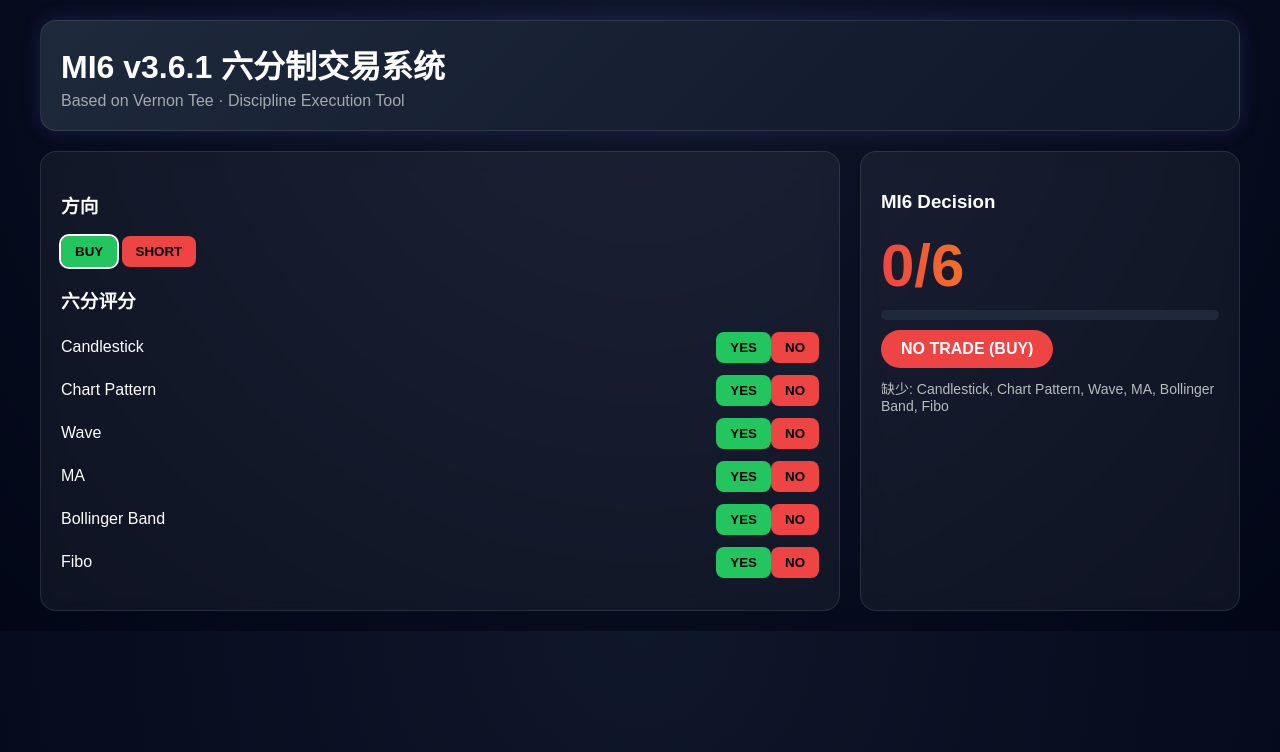
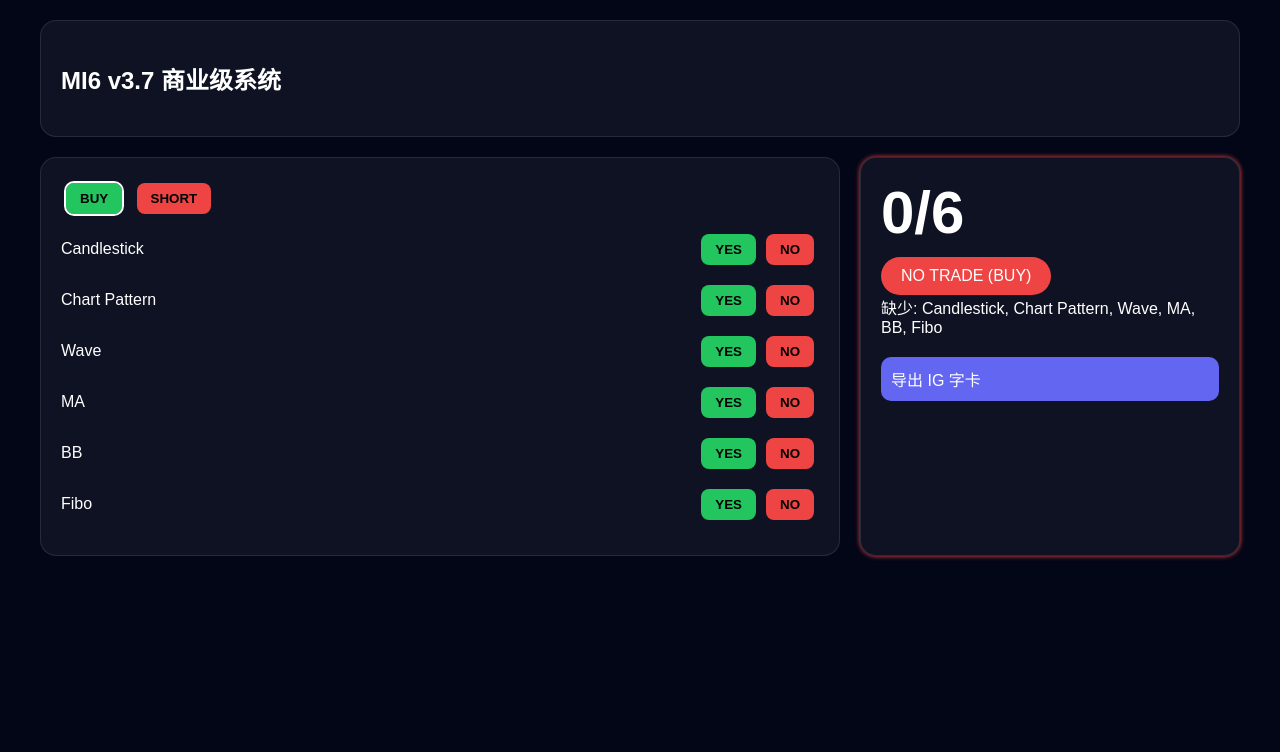
Before and after one commit to DeanfALCON/MI6system, a plain HTML site: page index.html in a window 1280 px wide. Drawn offline with Linux system fonts and the light colour scheme.

Commit message:
Update index.html

```diff
--- a/index.html
+++ b/index.html
@@ -3,135 +3,87 @@
 <head>
 <meta charset="UTF-8">
 <meta name="viewport" content="width=device-width, initial-scale=1.0">
-<title>MI6 v3.6.1 六分制交易系统</title>
+<title>MI6 v3.7 商业版</title>
 
 <style>
-body{
-  margin:0;
-  font-family:Arial;
-  background: radial-gradient(circle at top,#0f172a,#020617);
-  color:#fff;
-}
+body{margin:0;font-family:Arial;background:#020617;color:#fff}
 .container{max-width:1200px;margin:auto;padding:20px}
-
-.header{
-  background:linear-gradient(135deg,#1e293b,#0f172a);
-  padding:20px;
-  border-radius:16px;
-  margin-bottom:20px;
-  border:1px solid rgba(255,255,255,0.1);
-  box-shadow:0 0 20px rgba(99,102,241,0.2);
-}
-
-h1{margin:0}
-.sub{opacity:.6;margin-top:5px}
-
-.layout{
-  display:grid;
-  grid-template-columns:1fr 380px;
-  gap:20px;
-}
 
 .card{
   background:rgba(255,255,255,0.05);
   padding:20px;
   border-radius:16px;
   border:1px solid rgba(255,255,255,0.1);
-  backdrop-filter:blur(10px);
+  margin-bottom:20px;
 }
 
-.btn{
-  padding:8px 14px;
-  border-radius:8px;
-  border:none;
-  cursor:pointer;
-  font-weight:bold;
-}
+.layout{display:grid;grid-template-columns:1fr 380px;gap:20px}
 
+.btn{padding:8px 14px;border-radius:8px;border:none;cursor:pointer;font-weight:bold;margin:5px}
 .buy{background:#22c55e}
 .short{background:#ef4444}
 .active{outline:2px solid white}
 
-.score-row{
-  display:grid;
-  grid-template-columns:1fr auto auto;
-  align-items:center;
-  margin:12px 0;
-}
-
+.score-row{display:grid;grid-template-columns:1fr auto auto;align-items:center;margin:10px 0}
 .yes{background:#22c55e}
 .no{background:#ef4444}
 
 .score{
   font-size:60px;
   font-weight:bold;
-  background:linear-gradient(90deg,#ef4444,#f59e0b,#22c55e);
-  -webkit-background-clip:text;
-  -webkit-text-fill-color:transparent;
-}
-
-.progress{
-  height:10px;
-  background:#1e293b;
-  border-radius:10px;
-  overflow:hidden;
-  margin-top:10px;
-}
-
-.bar{
-  height:100%;
-  width:0%;
-  background:linear-gradient(90deg,#ef4444,#f59e0b,#22c55e);
   transition:0.3s;
 }
 
-.badge{
-  padding:10px 20px;
-  border-radius:20px;
-  display:inline-block;
-  margin-top:10px;
-  font-weight:bold;
+.glow{
+  box-shadow:0 0 20px #22c55e,0 0 40px #22c55e;
 }
 
+.danger{
+  animation:blink 1s infinite;
+}
+
+@keyframes blink{
+  0%{box-shadow:0 0 5px #ef4444}
+  50%{box-shadow:0 0 20px #ef4444}
+  100%{box-shadow:0 0 5px #ef4444}
+}
+
+.badge{padding:10px 20px;border-radius:20px;margin-top:10px;display:inline-block}
 .trade{background:#22c55e}
 .watch{background:#f59e0b}
 .noTrade{background:#ef4444}
 
-.missing{
-  margin-top:10px;
-  opacity:.7;
-  font-size:14px;
+.export{
+  margin-top:20px;
+  padding:10px;
+  background:#6366f1;
+  border-radius:10px;
+  cursor:pointer;
 }
+
 </style>
 </head>
 
 <body>
 <div class="container">
 
-<div class="header">
-<h1>MI6 v3.6.1 六分制交易系统</h1>
-<div class="sub">Based on Vernon Tee · Discipline Execution Tool</div>
+<div class="card">
+<h2>MI6 v3.7 商业级系统</h2>
 </div>
 
 <div class="layout">
 
-<!-- LEFT -->
 <div class="card">
-<h3>方向</h3>
 <button id="buyBtn" class="btn buy active">BUY</button>
 <button id="shortBtn" class="btn short">SHORT</button>
-
-<h3>六分评分</h3>
 <div id="scores"></div>
 </div>
 
-<!-- RIGHT -->
-<div class="card">
-<h3>MI6 Decision</h3>
+<div class="card" id="decisionCard">
 <div class="score" id="score">0/6</div>
-<div class="progress"><div class="bar" id="bar"></div></div>
 <div id="decision"></div>
-<div class="missing" id="missing"></div>
+<div id="missing"></div>
+<div class="export" onclick="exportIG()">导出 IG 字卡</div>
 </div>
 
 </div>
@@ -140,24 +92,11 @@ h1{margin:0}
 
 <script>
 let direction="BUY";
+let currentScore=0;
 
-let scoreData={
- candlestick:0,
- chartpattern:0,
- wave:0,
- ma:0,
- bb:0,
- fibo:0
-};
+let scoreData={candlestick:0,chartpattern:0,wave:0,ma:0,bb:0,fibo:0};
 
-const labels={
- candlestick:"Candlestick",
- chartpattern:"Chart Pattern",
- wave:"Wave",
- ma:"MA",
- bb:"Bollinger Band",
- fibo:"Fibo"
-};
+const labels={candlestick:"Candlestick",chartpattern:"Chart Pattern",wave:"Wave",ma:"MA",bb:"BB",fibo:"Fibo"};
 
 const scoresDiv=document.getElementById("scores");
 
@@ -184,40 +123,47 @@ Object.keys(scoreData).forEach(key=>{
  scoresDiv.appendChild(div);
 });
 
-buyBtn.onclick=()=>{
- direction="BUY";
- buyBtn.classList.add("active");
- shortBtn.classList.remove("active");
- update();
-}
+buyBtn.onclick=()=>{direction="BUY";buyBtn.classList.add("active");shortBtn.classList.remove("active");update();}
+shortBtn.onclick=()=>{direction="SHORT";shortBtn.classList.add("active");buyBtn.classList.remove("active");update();}
 
-shortBtn.onclick=()=>{
- direction="SHORT";
- shortBtn.classList.add("active");
- buyBtn.classList.remove("active");
- update();
+function animateScore(target){
+ let start=currentScore;
+ let step=setInterval(()=>{
+   if(start===target){clearInterval(step);return}
+   start+= start<target?1:-1;
+   score.innerText=start+"/6";
+ },80);
+ currentScore=target;
 }
 
 function update(){
  let total=Object.values(scoreData).reduce((a,b)=>a+b,0);
- score.innerText=total+"/6";
-
- bar.style.width=(total/6*100)+"%";
+ animateScore(total);
 
  let decision="";
  let cls="";
 
- if(total>=5){decision="TRADE";cls="trade"}
+ let card=document.getElementById("decisionCard");
+ card.classList.remove("glow","danger");
+
+ if(total>=5){decision="TRADE";cls="trade";card.classList.add("glow")}
  else if(total===4){decision="WATCH";cls="watch"}
- else{decision="NO TRADE";cls="noTrade"}
+ else{decision="NO TRADE";cls="noTrade";card.classList.add("danger")}
 
- document.getElementById("decision").innerHTML=
- `<div class="badge ${cls}">${decision} (${direction})</div>`;
+ decisionDiv.innerHTML=`<div class="badge ${cls}">${decision} (${direction})</div>`;
 
  let missing=Object.keys(scoreData).filter(k=>scoreData[k]===0);
- document.getElementById("missing").innerText=
- "缺少: "+missing.map(k=>labels[k]).join(", ");
+ missingDiv.innerText="缺少: "+missing.map(k=>labels[k]).join(", ");
 }
+
+function exportIG(){
+ let text=`MI6 SYSTEM\n方向: ${direction}\n分数: ${currentScore}/6`;
+ navigator.clipboard.writeText(text);
+ alert("已复制 IG 文案");
+}
+
+const decisionDiv=document.getElementById("decision");
+const missingDiv=document.getElementById("missing");
 
 update();
 </script>
```
